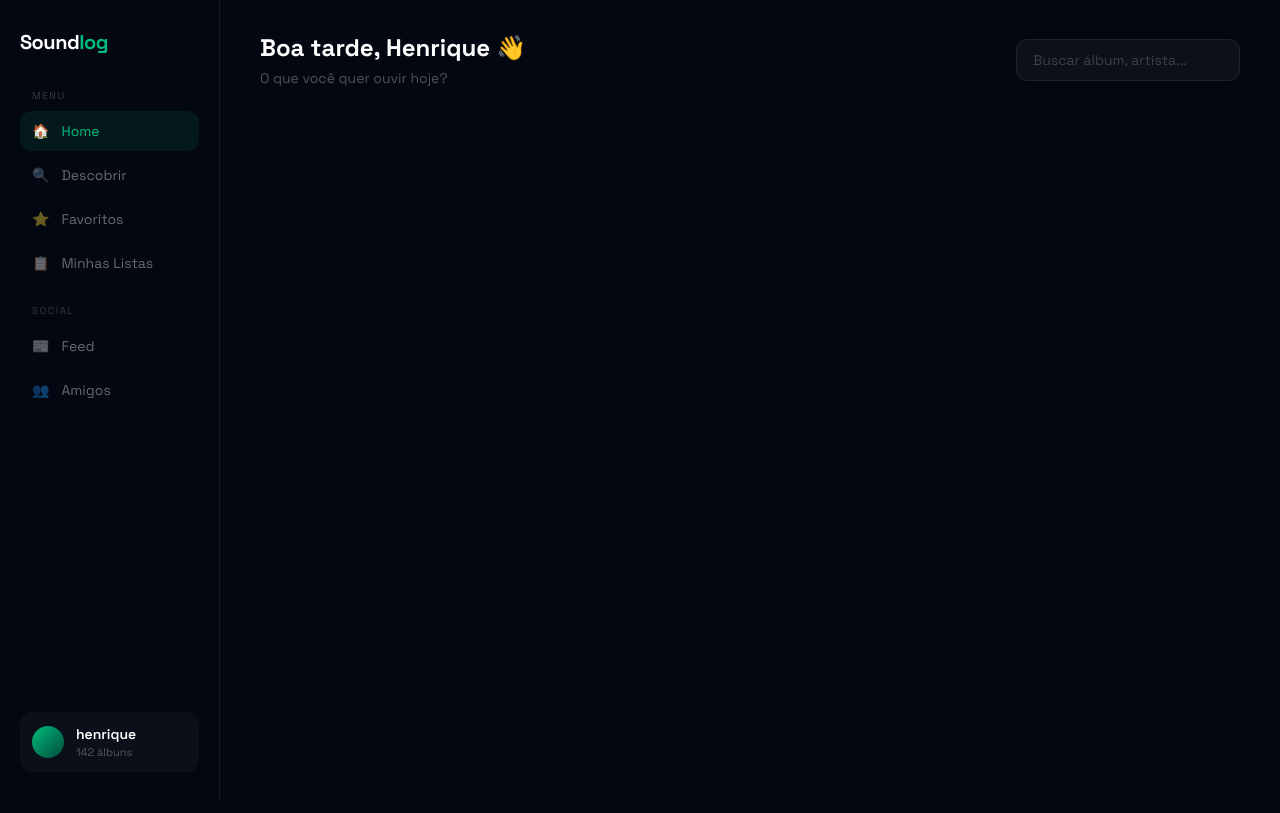
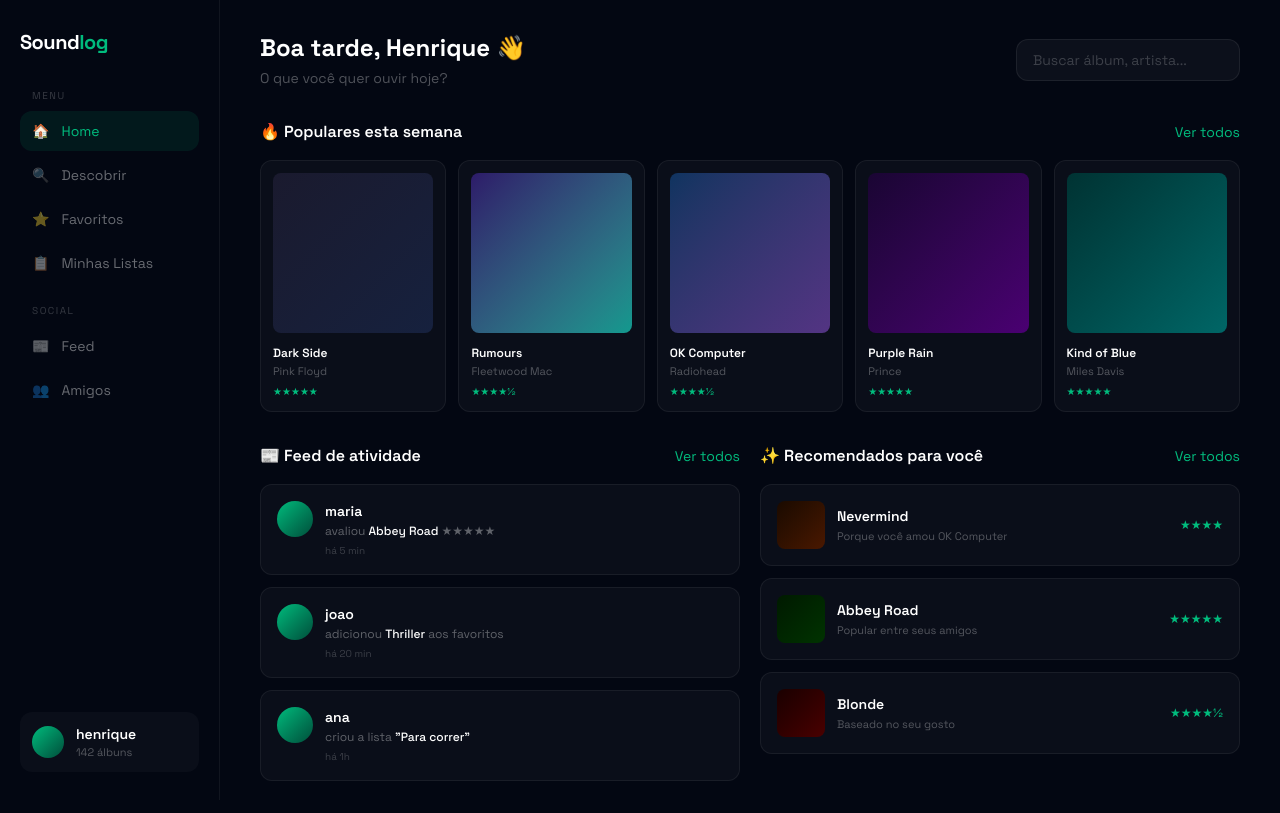
Before and after one commit to henriqueluza/Soundlog, a React (Vite) app in the folder frontend/: page /home in a window 1280 px wide. Built offline with nearby package versions, Linux system fonts and the light colour scheme; sample sign-in values are in the browser's storage.

Commit message:
Adiciona feed + recomendações na página home

```diff
--- a/frontend/src/pages/Home.tsx
+++ b/frontend/src/pages/Home.tsx
@@ -67,7 +67,84 @@ export default function Home() {
                     />
                 </div>
 
-                {/* Conteúdo aqui */}
+                {/* Populares esta semana */}
+                <div className="mb-8">
+                    <div className="flex justify-between items-center mb-4">
+                        <div className="text-base font-semibold">🔥 Populares esta semana</div>
+                        <div className="text-emerald-500 text-sm cursor-pointer">Ver todos</div>
+                    </div>
+                    <div className="grid grid-cols-5 gap-3">
+                        {[
+                            { title: 'Dark Side', artist: 'Pink Floyd', stars: '★★★★★', bg: 'from-[#1a1a2e] to-[#16213e]' },
+                            { title: 'Rumours', artist: 'Fleetwood Mac', stars: '★★★★½', bg: 'from-[#2d1b69] to-[#11998e]' },
+                            { title: 'OK Computer', artist: 'Radiohead', stars: '★★★★½', bg: 'from-[#0f3460] to-[#533483]' },
+                            { title: 'Purple Rain', artist: 'Prince', stars: '★★★★★', bg: 'from-[#1a0533] to-[#4a0072]' },
+                            { title: 'Kind of Blue', artist: 'Miles Davis', stars: '★★★★★', bg: 'from-[#003333] to-[#006666]' },
+                        ].map((album) => (
+                            <div key={album.title} className="bg-white/[0.03] border border-white/[0.06] rounded-xl p-3 cursor-pointer hover:border-emerald-500/30 transition-all">
+                                <div className={`w-full aspect-square rounded-lg bg-gradient-to-br ${album.bg} mb-3`} />
+                                <div className="text-xs font-semibold truncate">{album.title}</div>
+                                <div className="text-[11px] text-white/30 mt-0.5">{album.artist}</div>
+                                <div className="text-emerald-500 text-[10px] mt-1">{album.stars}</div>
+                            </div>
+                        ))}
+                    </div>
+                </div>
+
+                {/* Feed + Recomendações */}
+                <div className="grid grid-cols-2 gap-5">
+
+                    {/* Feed */}
+                    <div>
+                        <div className="flex justify-between items-center mb-4">
+                            <div className="text-base font-semibold">📰 Feed de atividade</div>
+                            <div className="text-emerald-500 text-sm cursor-pointer">Ver todos</div>
+                        </div>
+                        <div className="flex flex-col gap-3">
+                            {[
+                                { user: 'maria', action: 'avaliou', item: 'Abbey Road', detail: '★★★★★', time: 'há 5 min' },
+                                { user: 'joao', action: 'adicionou', item: 'Thriller', detail: 'aos favoritos', time: 'há 20 min' },
+                                { user: 'ana', action: 'criou a lista', item: '"Para correr"', detail: '', time: 'há 1h' },
+                            ].map((entry) => (
+                                <div key={entry.time} className="bg-white/[0.03] border border-white/[0.06] rounded-xl p-4 flex gap-3">
+                                    <div className="w-9 h-9 rounded-full bg-gradient-to-br from-emerald-500 to-emerald-900 flex-shrink-0" />
+                                    <div>
+                                        <div className="text-sm font-semibold">{entry.user}</div>
+                                        <div className="text-xs text-white/35 mt-0.5">
+                                            {entry.action} <span className="text-white font-medium">{entry.item}</span> {entry.detail}
+                                        </div>
+                                        <div className="text-[10px] text-white/20 mt-1">{entry.time}</div>
+                                    </div>
+                                </div>
+                            ))}
+                        </div>
+                    </div>
+
+                    {/* Recomendações */}
+                    <div>
+                        <div className="flex justify-between items-center mb-4">
+                            <div className="text-base font-semibold">✨ Recomendados para você</div>
+                            <div className="text-emerald-500 text-sm cursor-pointer">Ver todos</div>
+                        </div>
+                        <div className="flex flex-col gap-3">
+                            {[
+                                { title: 'Nevermind', reason: 'Porque você amou OK Computer', stars: '★★★★', bg: 'from-[#1a0a00] to-[#4a1800]' },
+                                { title: 'Abbey Road', reason: 'Popular entre seus amigos', stars: '★★★★★', bg: 'from-[#001a00] to-[#003300]' },
+                                { title: 'Blonde', reason: 'Baseado no seu gosto', stars: '★★★★½', bg: 'from-[#1a0000] to-[#4a0000]' },
+                            ].map((rec) => (
+                                <div key={rec.title} className="bg-white/[0.03] border border-white/[0.06] rounded-xl p-4 flex gap-3 items-center cursor-pointer hover:border-emerald-500/20 transition-all">
+                                    <div className={`w-12 h-12 rounded-lg bg-gradient-to-br ${rec.bg} flex-shrink-0`} />
+                                    <div className="flex-1">
+                                        <div className="text-sm font-semibold">{rec.title}</div>
+                                        <div className="text-[11px] text-white/30 mt-0.5">{rec.reason}</div>
+                                    </div>
+                                    <div className="text-emerald-500 text-xs">{rec.stars}</div>
+                                </div>
+                            ))}
+                        </div>
+                    </div>
+
+                </div>
 
             </main>
         </div>
```
